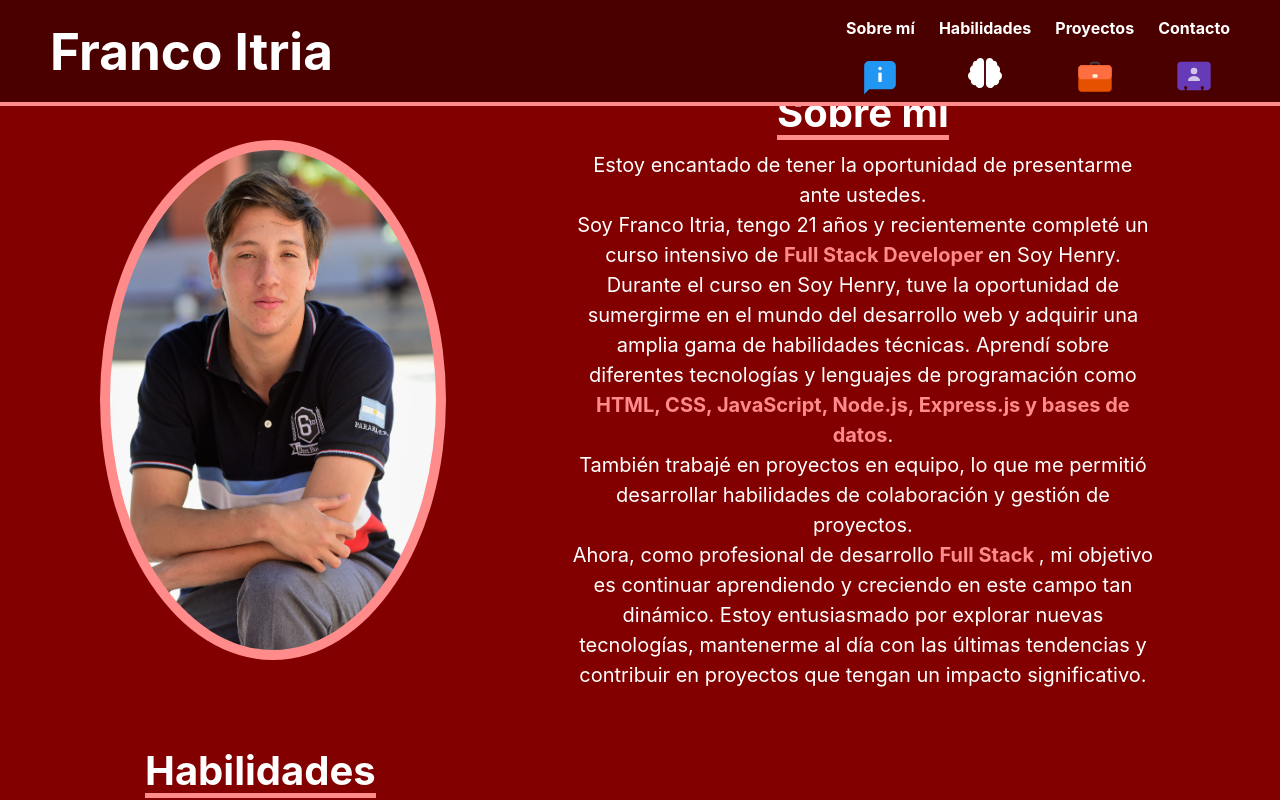
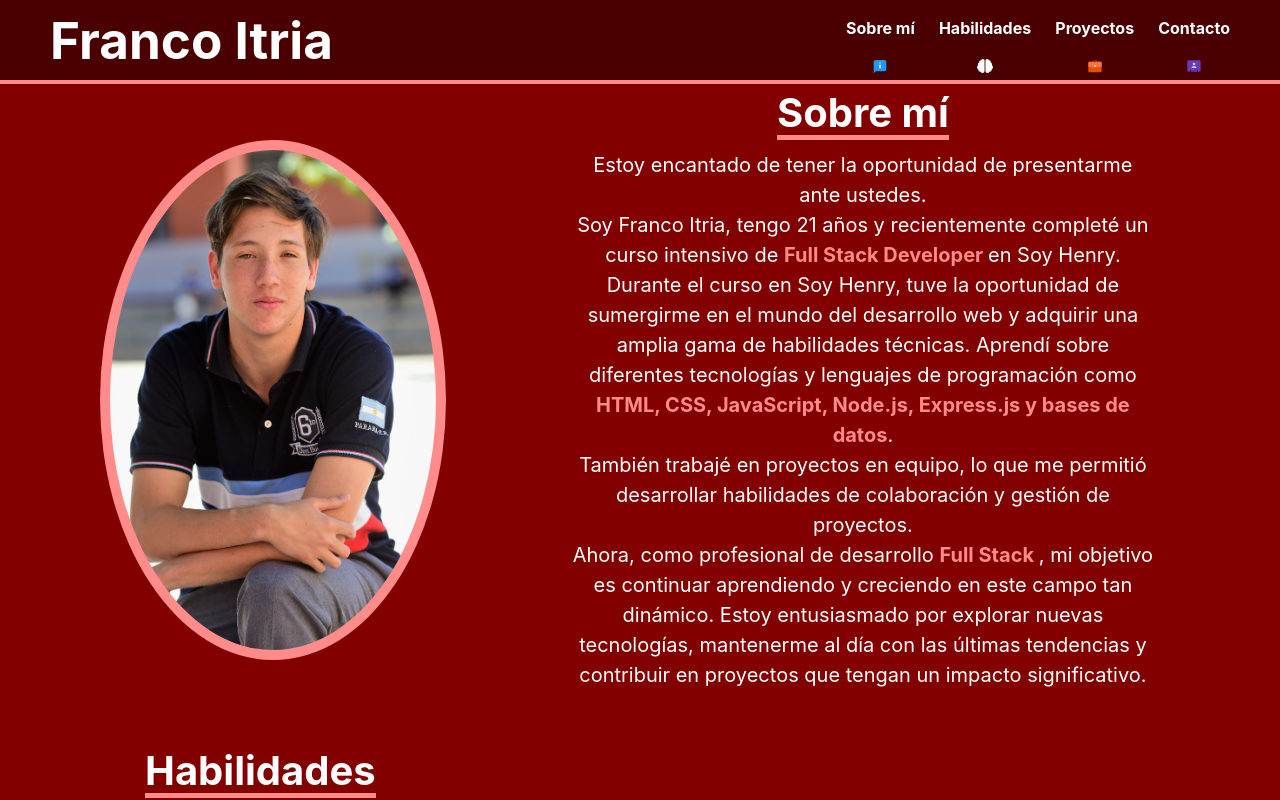
Before and after one commit to fran-itria/portafolio, a React (Create React App) app in the folder Front/: page / in a window 1280 px wide. Shown: the top 800 px of the page. Built offline with nearby package versions, Linux system fonts and the light colour scheme.

Commit message:
Delete coments

```diff
--- a/Front/src/components/nav/nav.jsx
+++ b/Front/src/components/nav/nav.jsx
@@ -7,55 +7,26 @@ import { FcBusinessContact } from "react-icons/fc";
 import style from "./nav.module.css";
 
 export default function Nav() {
-  // const [active, setActive] = useState();
-  // const handleActive = (event) => {
-  //   setActive(event.target.name);
-  // };
-
   return (
     <nav className={style.nav}>
       <h1 className={style.name}>Franco Itria</h1>
       <div className={style.elements}>
-        <a
-          href="#about"
-          name="about"
-          className={style.button}
-          // onClick={(event) => handleActive(event)}
-        >
+        <a href="#about" name="about" className={style.button}>
           {/* <SiAboutdotme size={40} color="black" /> */}
-          <p> Sobre mí </p>
-          <FcAbout size={40} color="black" />
-          {/* Sobre mi */}
+          <p className={style.pNav}> Sobre mí </p>
+          <FcAbout className={style.icons} />
         </a>
-        <a
-          href="#skills"
-          name="skills"
-          className={style.button}
-          // onClick={(event) => handleActive(event)}
-        >
-          <p> Habilidades </p>
-          <FaBrain size={34} />
-          {/* Habilidades */}
+        <a href="#skills" name="skills" className={style.button}>
+          <p className={style.pNav}> Habilidades </p>
+          <FaBrain className={style.icons} />
         </a>
-        <a
-          href="#proyects"
-          name="proyects"
-          className={style.button}
-          // onClick={(event) => handleActive(event)}
-        >
-          <p>Proyectos </p>
-          <FcBriefcase size={40} color="lightblue" />
-          {/* Proyectos */}
+        <a href="#proyects" name="proyects" className={style.button}>
+          <p className={style.pNav}>Proyectos </p>
+          <FcBriefcase className={style.icons} />
         </a>
-        <a
-          href="#contact"
-          name="contact"
-          className={style.button}
-          // onClick={(event) => handleActive(event)}
-        >
-          <p>Contacto </p>
-          <FcBusinessContact size={40} color="white" />
-          {/* Contacto */}
+        <a href="#contact" name="contact" className={style.button}>
+          <p className={style.pNav}>Contacto </p>
+          <FcBusinessContact className={style.icons} />
         </a>
       </div>
     </nav>
```
